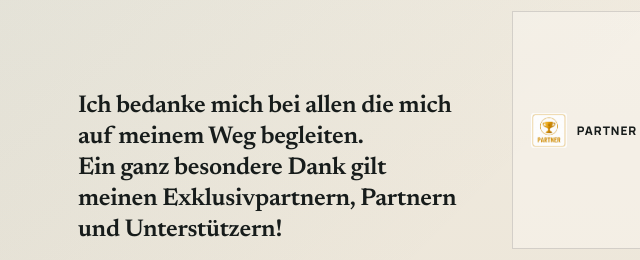
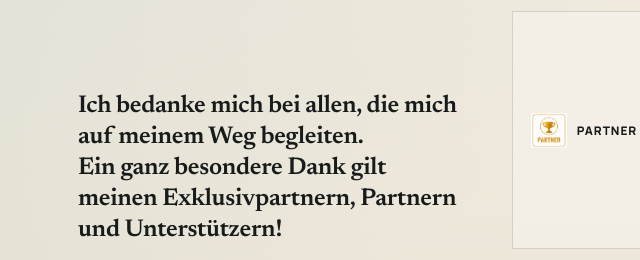
Before and after one commit to nakatoshi1511/Ironman-Website, a website: page mockups/landingpage-flow.html in a window 1280 px wide. Shown: the part 2714-2974 px from the top of the page, 2-642 px from the left. Drawn offline with nearby package versions, Linux system fonts and the light colour scheme; a web font is replaced by a local one.

Commit message:
Fix supporter thank-you punctuation

```diff
--- a/mockups/landingpage-flow.html
+++ b/mockups/landingpage-flow.html
@@ -272,7 +272,7 @@
           >
             <div class="sponsor-showcase-head">
               <p class="sponsor-showcase-thanks">
-                Ich bedanke mich bei allen die mich auf meinem Weg begleiten.<br />
+                Ich bedanke mich bei allen, die mich auf meinem Weg begleiten.<br />
                 Ein ganz besondere Dank gilt meinen Exklusivpartnern, Partnern und Unterstützern!
               </p>
             </div>
```
